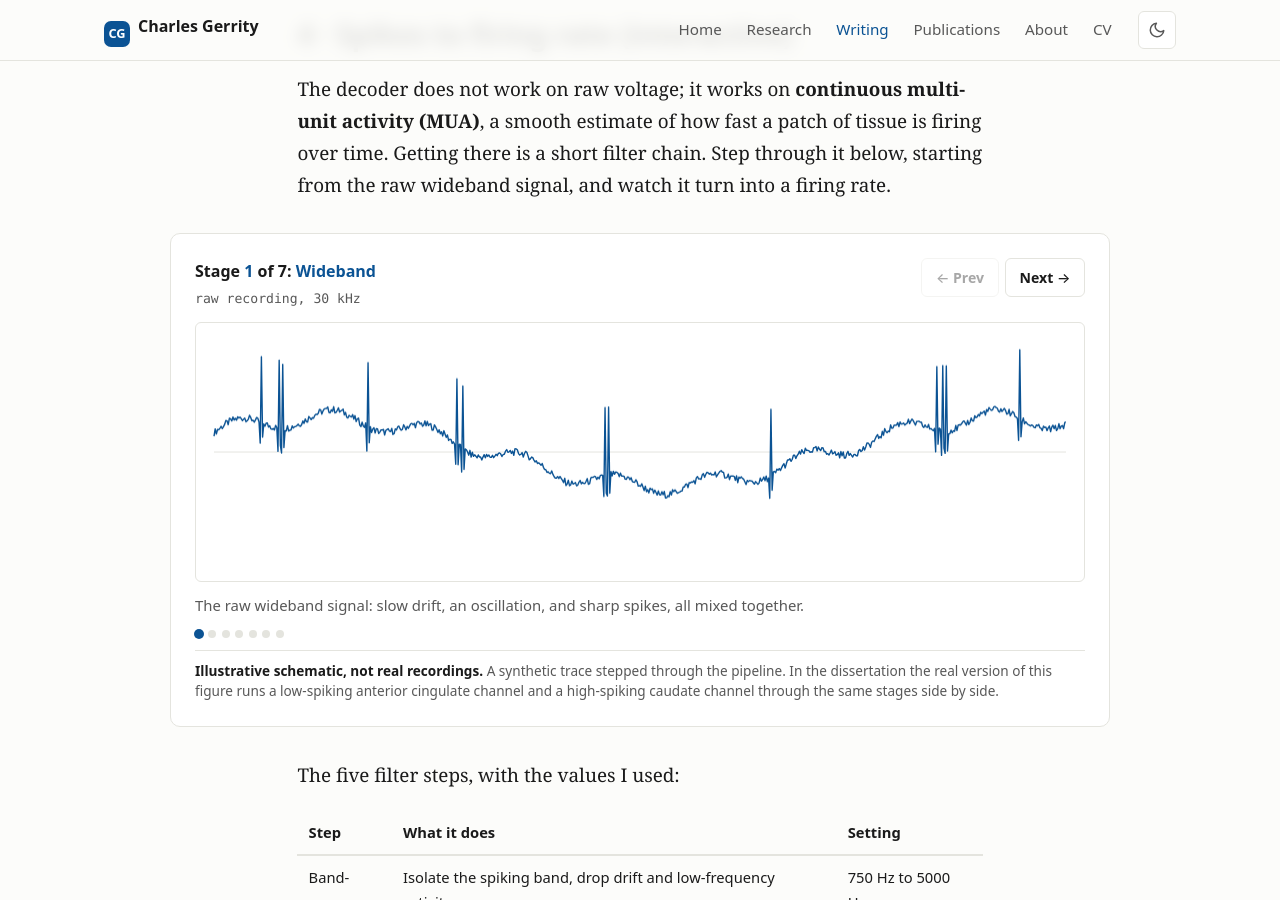
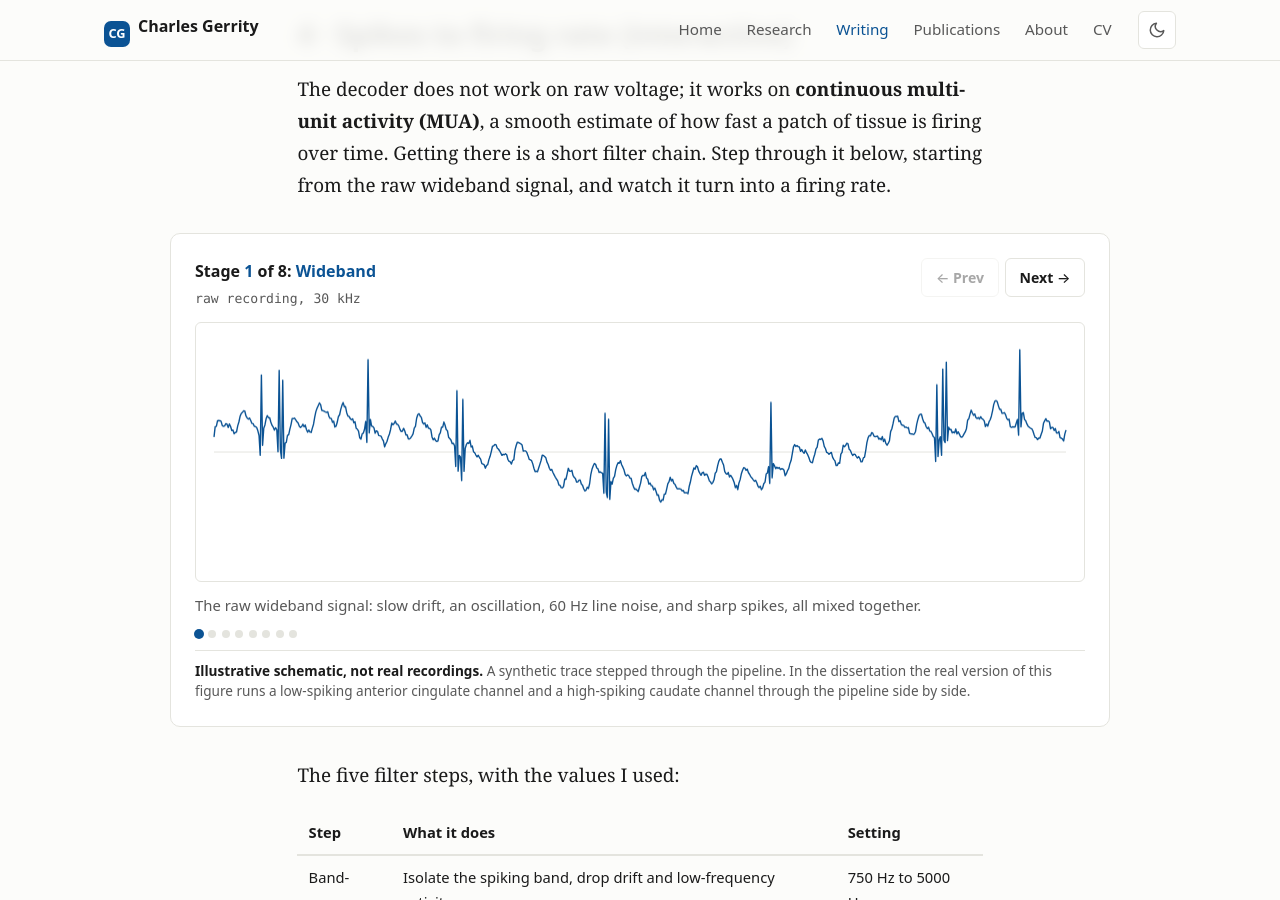
Before and after one commit to cgerrity/cgerrity.github.io, a Jekyll site: the page built from _writing/neural-data-pipeline.md, in a window 1280 px wide and 900 px high, scrolled down 4130 px. Built offline with Jekyll 4.4.1, drawn with Linux system fonts in a browser that asks for light colours; part of the change alters nothing that is shown; some of the changed text lies outside the part shown.

Commit message:
Add notch-filter stage to the MUA stepper
The pipeline notch-filters (60/120/180 Hz) right after the wideband data,
before re-referencing; the stepper was skipping it. Added 60 Hz line noise to
the synthetic signal and a Notch stage that removes it, so the walkthrough now
runs wideband -> notch -> median re-reference -> band-pass -> rectify -> low-pass
-> resample -> smooth (8 stages, dynamic count).

Co-Authored-By: Claude Opus 4.8 <noreply@anthropic.com>

```diff
--- a/_writing/neural-data-pipeline.md
+++ b/_writing/neural-data-pipeline.md
@@ -145,7 +145,7 @@ chain. Step through it below, starting from the raw wideband signal, and watch i
   <div class="widget-live">
     <div class="stepper-head">
       <div>
-        <div class="stepper-stage">Stage <span class="s-num">1</span> of 7: <span class="s-name">Wideband</span></div>
+        <div class="stepper-stage">Stage <span class="s-num">1</span> of <span class="s-total">8</span>: <span class="s-name">Wideband</span></div>
         <div class="stepper-param s-param">raw recording, 30 kHz</div>
       </div>
       <div class="stepper-controls">
@@ -154,11 +154,11 @@ chain. Step through it below, starting from the raw wideband signal, and watch i
       </div>
     </div>
     <canvas height="260" role="img" aria-label="Synthetic neural signal at the current processing stage"></canvas>
-    <p class="stepper-desc s-desc" role="status" aria-live="polite">The raw wideband signal: slow drift, an oscillation, and sharp spikes, all mixed together.</p>
+    <p class="stepper-desc s-desc" role="status" aria-live="polite">The raw wideband signal: slow drift, an oscillation, 60 Hz line noise, and sharp spikes, all mixed together.</p>
     <div class="stepper-dots" aria-hidden="true"></div>
   </div>
 
-  <figcaption><b>Illustrative schematic, not real recordings.</b> A synthetic trace stepped through the pipeline. In the dissertation the real version of this figure runs a low-spiking anterior cingulate channel and a high-spiking caudate channel through the same stages side by side.</figcaption>
+  <figcaption><b>Illustrative schematic, not real recordings.</b> A synthetic trace stepped through the pipeline. In the dissertation the real version of this figure runs a low-spiking anterior cingulate channel and a high-spiking caudate channel through the pipeline side by side.</figcaption>
 </figure>
 
 The five filter steps, with the values I used:
@@ -318,7 +318,7 @@ channel-map fix is my own first-principles work. Once the data comes out of this
   var canvas = fig.querySelector('canvas');
   if (!canvas || !canvas.getContext) return;
   var ctx = canvas.getContext('2d');
-  var elNum = fig.querySelector('.s-num'), elName = fig.querySelector('.s-name');
+  var elNum = fig.querySelector('.s-num'), elName = fig.querySelector('.s-name'), elTotal = fig.querySelector('.s-total');
   var elParam = fig.querySelector('.s-param'), elDesc = fig.querySelector('.s-desc');
   var prev = fig.querySelector('.s-prev'), next = fig.querySelector('.s-next');
   var dots = fig.querySelector('.stepper-dots');
@@ -335,20 +335,22 @@ channel-map fix is my own first-principles work. Once the data comes out of this
     return out;
   }
   // base wideband signal
-  var drift = [], wide = [];
+  var drift = [], line = [], wide = [];
   for (var i = 0; i < N; i++) {
     var t = i / N;
     drift[i] = 24 * Math.sin(2 * Math.PI * 1.25 * t + 0.6);
     var osc = 6 * Math.sin(2 * Math.PI * 9 * t);
-    var noise = 5 * (hash(i) - 0.5);
-    wide[i] = drift[i] + osc + noise;
+    line[i] = 7 * Math.sin(2 * Math.PI * 34 * t) + 3 * Math.sin(2 * Math.PI * 68 * t);
+    var noise = 4 * (hash(i) - 0.5);
+    wide[i] = drift[i] + osc + line[i] + noise;
   }
   var spikes = [40, 55, 58, 130, 205, 210, 330, 333, 470, 610, 615, 618, 680];
   spikes.forEach(function (p) {
     if (p > 1 && p < N - 1) { wide[p] += 46; wide[p - 1] -= 16; wide[p + 1] -= 12; }
   });
   // stages
-  var rereferenced = wide.map(function (v, i) { return v - drift[i]; });
+  var notched = wide.map(function (v, i) { return v - line[i]; });
+  var rereferenced = notched.map(function (v, i) { return v - drift[i]; });
   var lowtrend = movavg(rereferenced, 17);
   var bandpass = rereferenced.map(function (v, i) { return v - lowtrend[i]; });
   var rectified = bandpass.map(function (v) { return Math.abs(v); });
@@ -358,9 +360,11 @@ channel-map fix is my own first-principles work. Once the data comes out of this
 
   var stages = [
     { name: 'Wideband', param: 'raw recording, 30 kHz', data: wide, bipolar: true,
-      desc: 'The raw wideband signal: slow drift, an oscillation, and sharp spikes, all mixed together.' },
+      desc: 'The raw wideband signal: slow drift, an oscillation, 60 Hz line noise, and sharp spikes, all mixed together.' },
+    { name: 'Notch filter', param: '60 / 120 / 180 Hz', data: notched, bipolar: true,
+      desc: 'Notch filters remove the narrow-band power-line noise at 60 Hz and its harmonics, leaving the rest of the signal intact.' },
     { name: 'Median re-reference', param: 'subtract per-probe median', data: rereferenced, bipolar: true,
-      desc: 'Subtracting the median across good channels removes the drift and shared noise, centering the trace.' },
+      desc: 'Subtracting the median across good channels removes the shared drift and common noise, centering the trace.' },
     { name: 'Band-pass', param: '750 Hz to 5000 Hz', data: bandpass, bipolar: true,
       desc: 'Keeping only the spiking band drops the remaining low-frequency activity and leaves the spikes standing out.' },
     { name: 'Rectify', param: 'absolute value', data: rectified, bipolar: false,
@@ -392,6 +396,7 @@ channel-map fix is my own first-principles work. Once the data comes out of this
     if (!W) resize();
     var st = stages[idx];
     elNum.textContent = idx + 1; elName.textContent = st.name;
+    if (elTotal) elTotal.textContent = stages.length;
     elParam.textContent = st.param; elDesc.textContent = st.desc;
     prev.disabled = idx === 0; next.disabled = idx === stages.length - 1;
     Array.prototype.forEach.call(dots.children, function (d, k) { d.className = k === idx ? 'on' : ''; });
```
